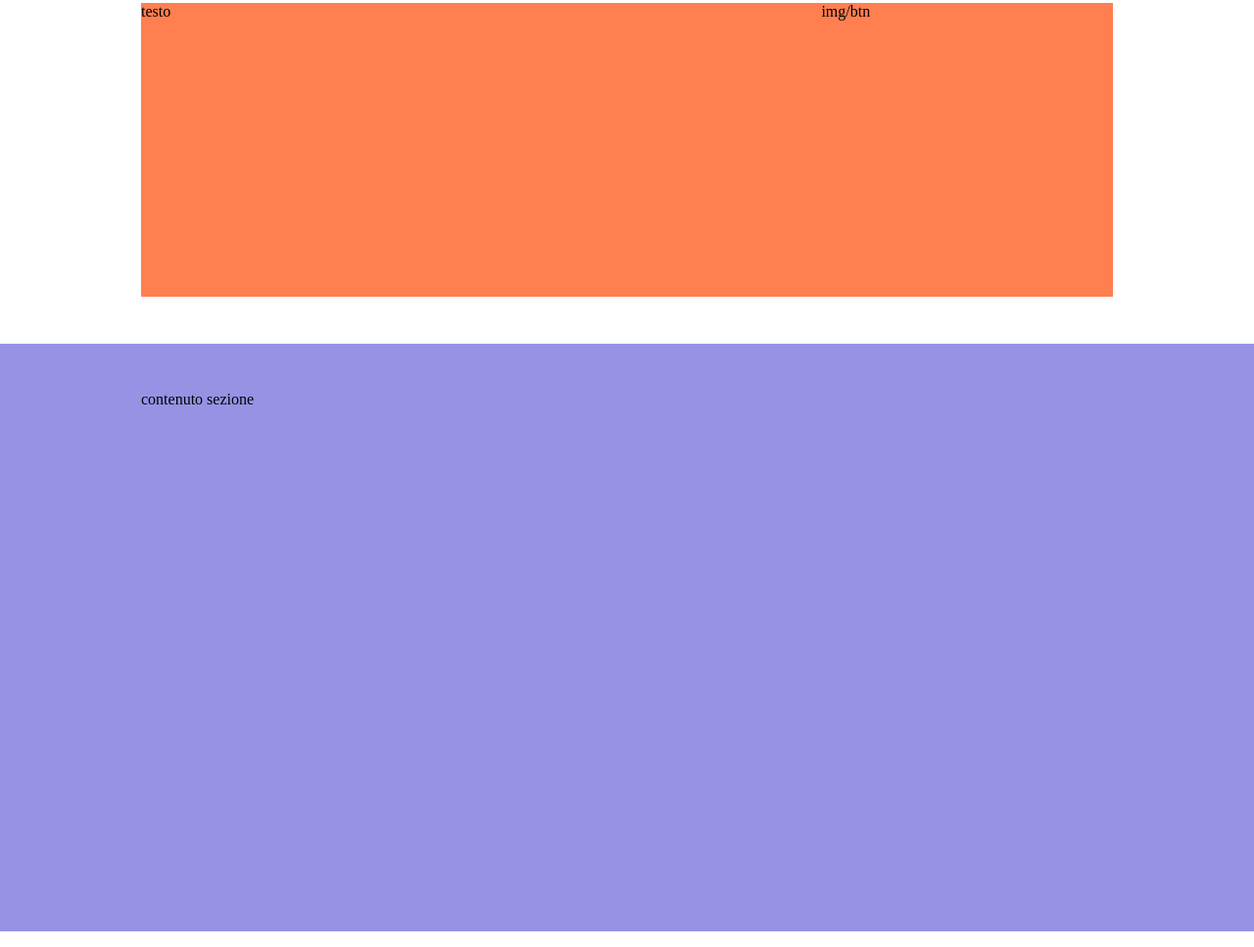
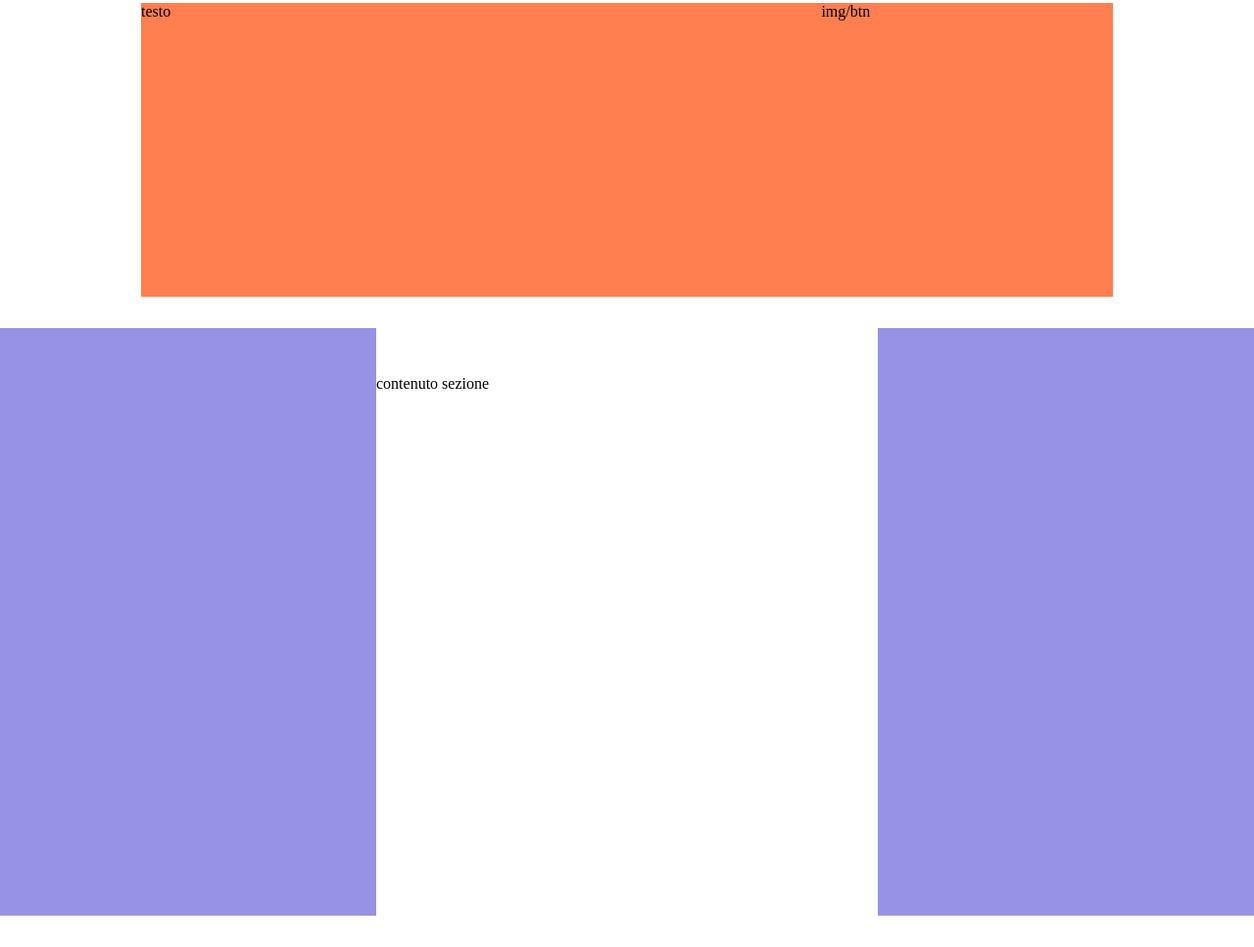
Before and after one commit to cerry24/htmlcss-responsive-layout, a plain HTML site: page index.html in a window 1280 px wide. Shown: the part 2583-3550 px from the top of the page at 98% size. After the commit the page ends 3518 px from the top, so only its background shows below. Drawn offline with Linux system fonts and the light colour scheme.

Commit message:
fix section get started (tablet/desktop version)

```diff
--- a/css/style.css
+++ b/css/style.css
@@ -95,6 +95,7 @@ header {
     height: 600px;
     margin: 1rem auto;
     padding: 3rem 0;
+    background-color: white;
 }
 
 
@@ -140,6 +141,11 @@ header {
         flex-basis: 40%;
     }
 
+    #get-started .content {
+        width: 80%;
+        margin: 0 auto;
+    }
+
 }
 
 /* desktop */
@@ -171,4 +177,9 @@ header {
         flex-basis: 30%;
     }
 
+    #get-started .content {
+        width: 50%;
+        margin: 0 auto;
+    }
+
 }
```
